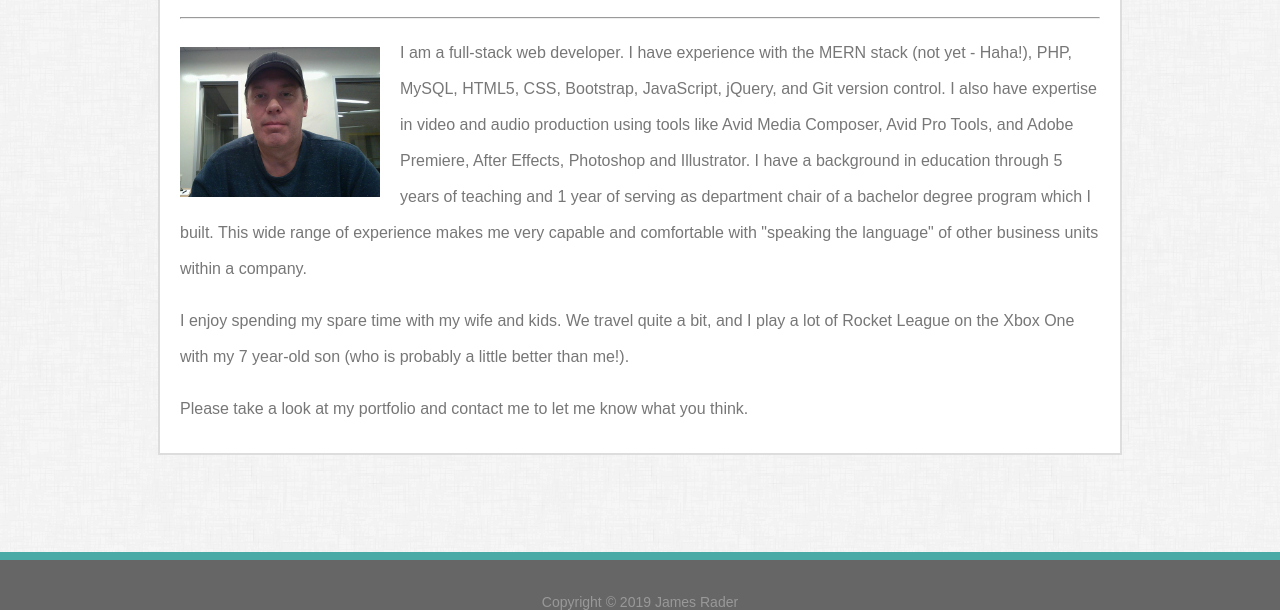
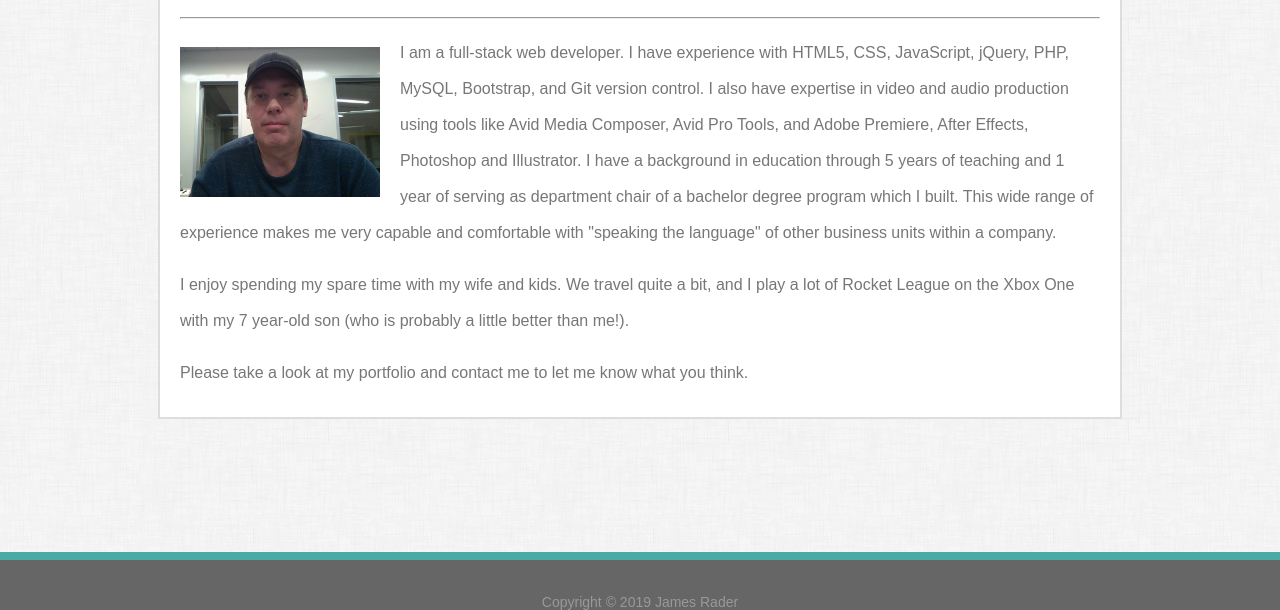
Before and after one commit to jamesrader/Basic-Portfolio, a plain HTML site: page index.html in a window 1280 px wide. Shown: the part 190-800 px from the top of the page. Drawn offline with Linux system fonts and the light colour scheme.

Commit message:
Updated bio

```diff
--- a/index.html
+++ b/index.html
@@ -31,8 +31,7 @@
                 <h1>About Me</h1>
                 <hr>
                 <img id="profile-photo" src="assets/images/profile-photo-640.jpg" alt="James Rader - Profile Photo">
-                <p>I am a full-stack web developer. I have experience with the MERN stack (not yet - Haha!), PHP, MySQL,
-                    HTML5, CSS, Bootstrap, JavaScript, jQuery, and Git version control. I also have expertise in video
+                <p>I am a full-stack web developer. I have experience with HTML5, CSS, JavaScript, jQuery, PHP, MySQL, Bootstrap, and Git version control. I also have expertise in video
                     and audio production using tools like Avid Media Composer, Avid Pro Tools, and Adobe Premiere,
                     After Effects, Photoshop and Illustrator. I have a background in education through 5 years of
                     teaching and 1 year of serving as department chair of a bachelor degree program which I built. This
```
